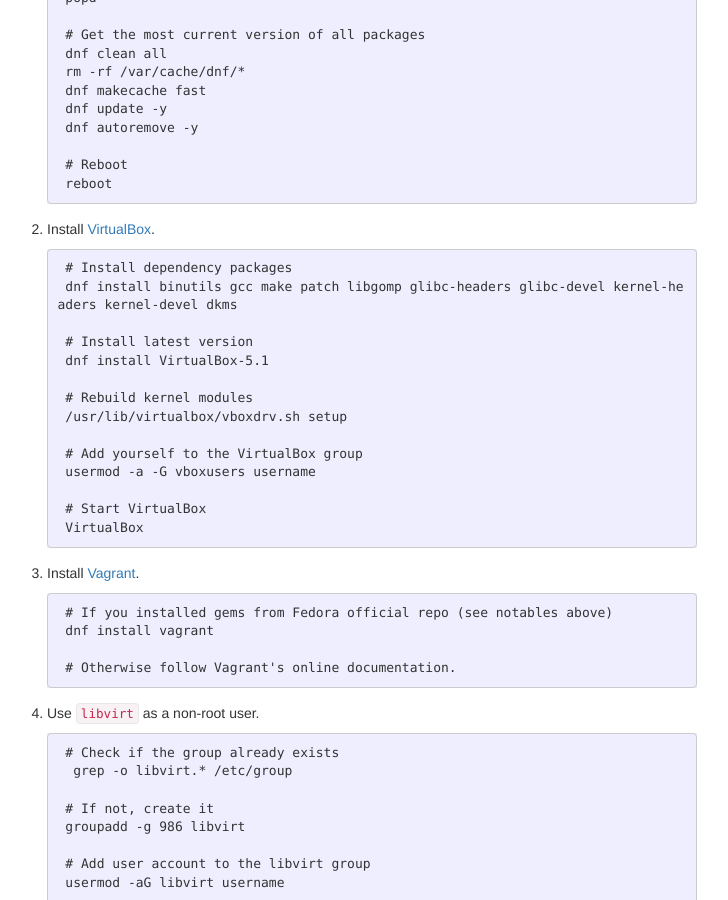
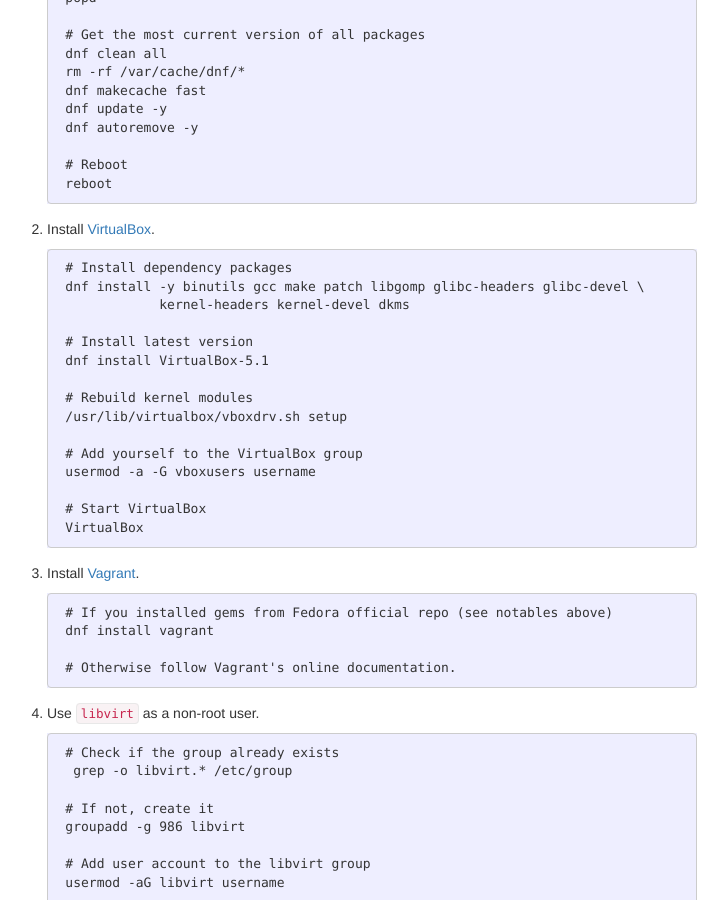
Before and after one commit to ecwpz91/ecwpz91.github.io, a Jekyll site: the page built from _posts/2017-06-22-getting-and-installing-ansible-tower.md, in a window 1280 px wide and 900 px high, scrolled down 620 px. Shown: the whole window, without its empty margins (283-1011 px from the left). Built offline with Jekyll 4.4.1, drawn with Linux system fonts in a browser that asks for light colours; nearby versions of some CDN libraries.

Commit message:
Fixed formatting and legibility

```diff
--- a/_posts/2017-06-22-getting-and-installing-ansible-tower.md
+++ b/_posts/2017-06-22-getting-and-installing-ansible-tower.md
@@ -38,7 +38,8 @@
 2. Install [VirtualBox][3].
 
         # Install dependency packages
-        dnf install binutils gcc make patch libgomp glibc-headers glibc-devel kernel-headers kernel-devel dkms
+        dnf install -y binutils gcc make patch libgomp glibc-headers glibc-devel \
+                    kernel-headers kernel-devel dkms
 
         # Install latest version
         dnf install VirtualBox-5.1
```
